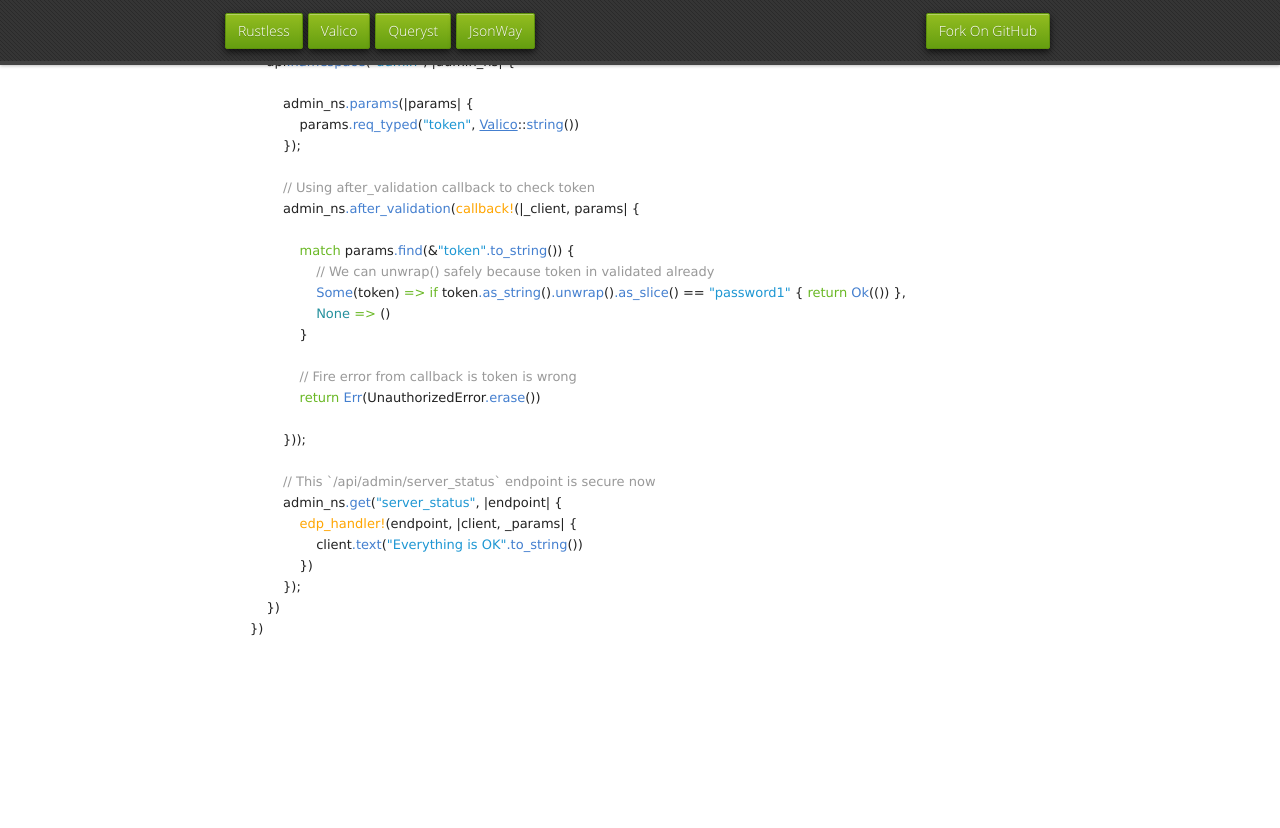
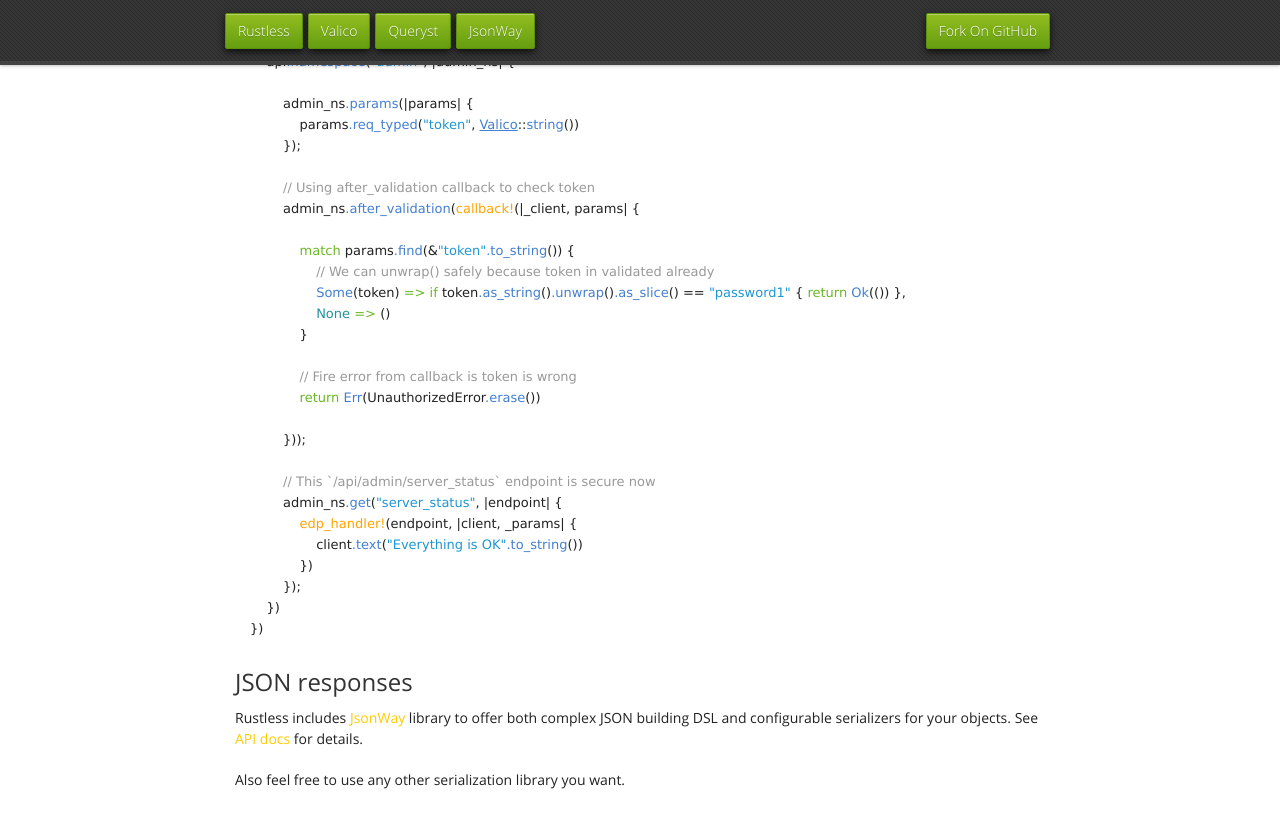
Before and after one commit to rustless/rustless.github.io, a Jekyll site: the page built from index.md, in a window 1280 px wide and 900 px high, scrolled down 6652 px. Shown: the top 828 px of the window. Built offline with Jekyll 4.4.1, drawn with Linux system fonts in a browser that asks for light colours; nearby versions of some CDN libraries; Markdown is read by kramdown in place of the engine named in the settings; before the commit the page ends 7410 px from its top, so only the background shows below that; part of the change alters nothing that is shown; some of the changed text lies outside the part shown.

```diff
--- a/index.md
+++ b/index.md
@@ -148,7 +148,7 @@ Api::build(|api| {
 })
 ~~~
 
-## Parameter Validation and Coercion
+## Parameters validation and coercion
 
 You can define validations and coercion options for your parameters using a DSL block inside `Endpoint` and `Namespace` definition. See [Valico] for more info about things you can do.
 
@@ -260,7 +260,7 @@ client.redirect("http://google.com");
 client.redirect_permanent("http://google.com");
 ~~~
 
-## Error firing
+## Errors firing
 
 You can abort the execution of an API method by raising errors with `error`.
 
@@ -285,7 +285,7 @@ And then throw:
 client.error(UnauthorizedError);
 ~~~
 
-## Error handling
+## Errors handling
 
 By default Rustless wil respond all errors with status::InternalServerError.
 
@@ -362,3 +362,9 @@ Api::build(|api| {
     })
 })
 ~~~
+
+## JSON responses
+
+Rustless includes [JsonWay](https://github.com/rustless/jsonway) library to offer both complex JSON building DSL and configurable serializers for your objects. See [API docs](http://rustless.org/jsonway/doc/jsonway/) for details.
+
+Also feel free to use any other serialization library you want.
```
